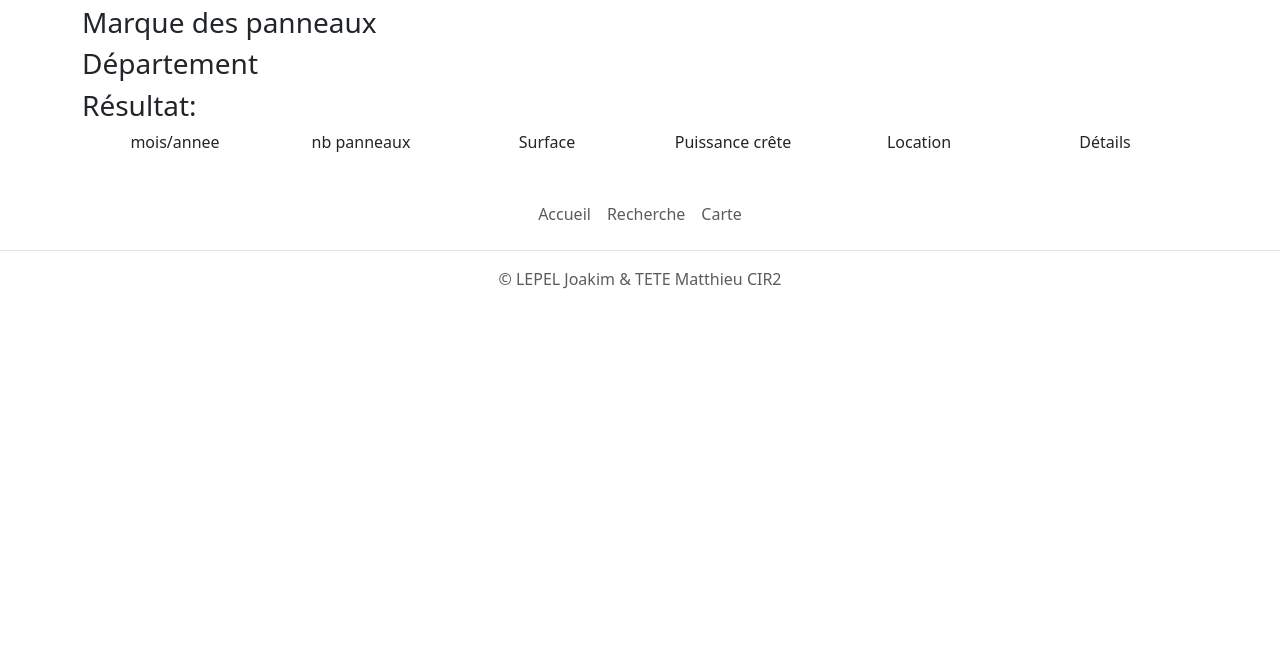
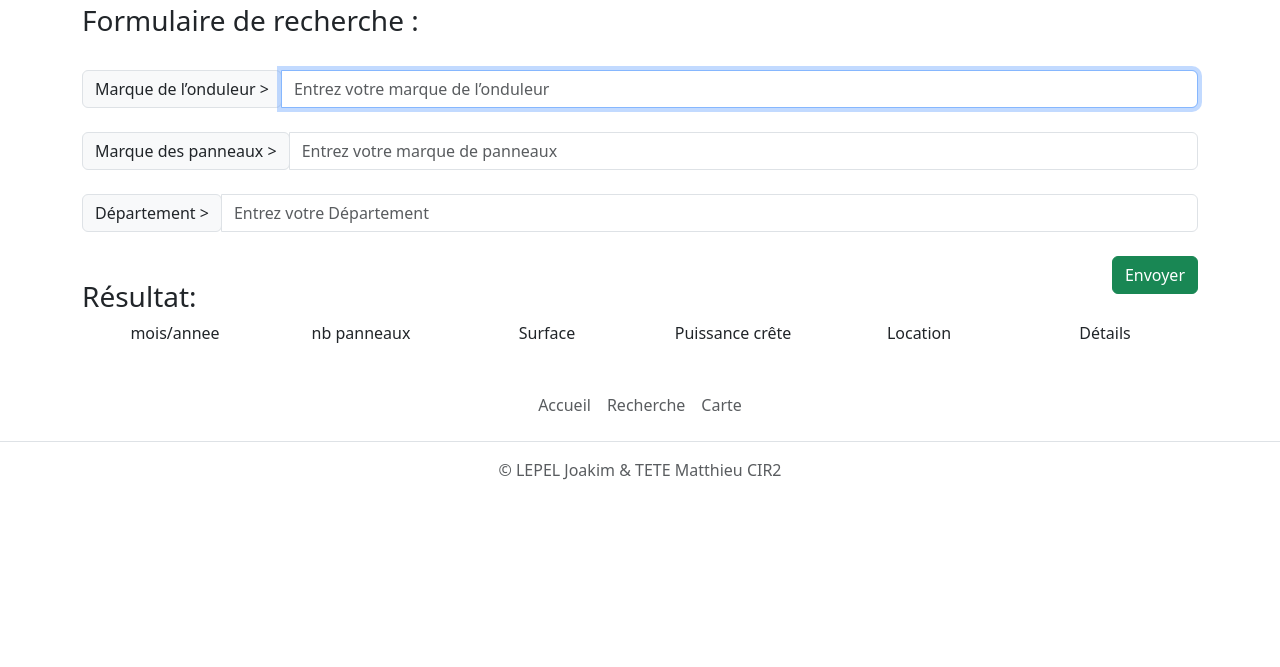
Before and after one commit to Mnex0/projet_cir2, a plain HTML site: page Recherche.html in a window 1280 px wide. Shown: the part 133-800 px from the top of the page. Drawn offline with nearby package versions, Linux system fonts and the light colour scheme.

Commit message:
Add files via upload

```diff
--- a/Recherche.html
+++ b/Recherche.html
@@ -10,6 +10,7 @@
     <a href="Accueil.html" class="d-flex align-items-center mb-3 mb-md-0 me-md-auto link-body-emphasis text-decoration-none">
         <svg class="bi me-2" width="40" height="32" aria-hidden="true">
             <use xlink:href="#bootstrap"></use></svg>
+            <img src="img/dessin-noir-blanc-panneau-solaire-eclat-soleil-dessus_1134231-2540.avif" alt="" height="80px" width="80px">
             <span class="fs-4">Joatthieu</span> </a>
             <ul class="nav nav-pills">
                 <li class="nav-item"><a href="Accueil.html" class="nav-link active" aria-current="page">Accueil</a></li>
@@ -19,9 +20,34 @@
         </header>
 <body>
    <div class="container">
-    <h3>Marque de l’onduleur</h3>
-    <h3>Marque des panneaux</h3>
-    <h3>Département</h3>
+    <h3>Formulaire de recherche :</h3>
+    <br>
+    <form>
+        <div class="input-group">
+            <div class="input-group-prepend">
+              <span class="input-group-text">Marque de l’onduleur ></span>
+            </div>
+                <input type="text" class="form-control" id="marque_onduleur" placeholder="Entrez votre marque de l’onduleur" required autofocus>
+        </div>
+        <br>
+    <div class="input-group">
+        <div class="input-group-prepend">
+              <span class="input-group-text">Marque des panneaux ></span>
+            </div>
+            <input type="text" class="form-control" id="marque_panneaux" placeholder="Entrez votre marque de panneaux" required autofocus>
+          </div>
+          <br>
+    <div class="input-group">
+        <div class="input-group-prepend">
+            <span class="input-group-text">Département ></span>
+            </div>
+                <input type="text" class="form-control" id="departement" placeholder="Entrez votre Département" required autofocus>
+        </div>
+          <br>
+          <button type="submit" class="btn btn-success float-end">
+            <i class="fa fa-paper-plane"></i> Envoyer
+          </button></form>
+          <br>
     <h3>Résultat:</h3>
     <div class="container text-center">
         <div class="row row-cols-6">
```
Also changed, not shown: Accueil.html (+3 -2 lines), Carte.html (+29 -4 lines).
